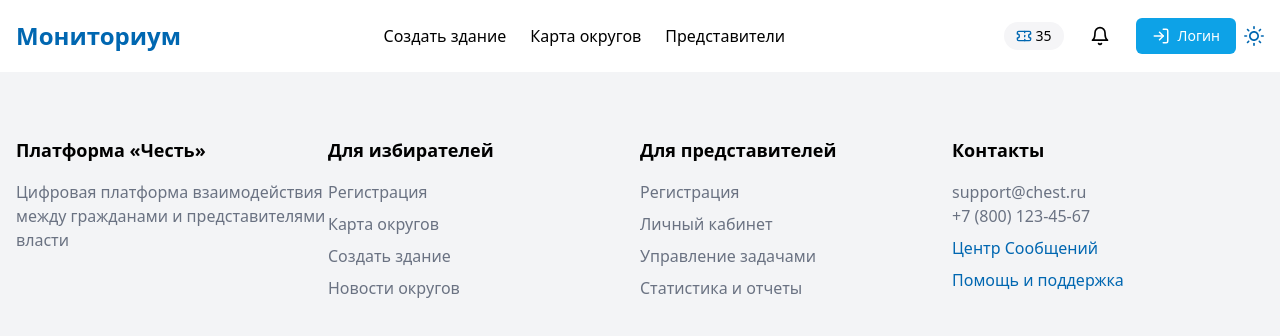
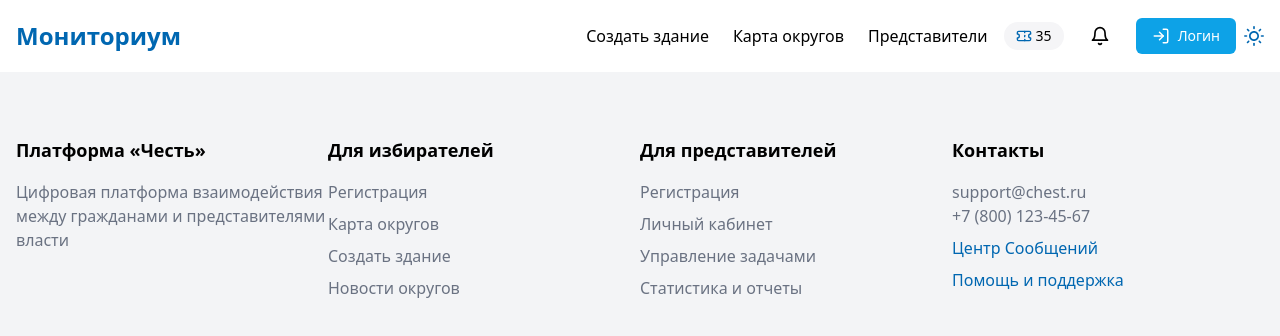
Before and after one commit to Bogdan-Bulavko/honor, a Vue app: page / in a window 1280 px wide. Shown: the top 336 px of the page. Built offline with nearby package versions, Linux system fonts and the light colour scheme.

Commit message:
fix bugs in header on logo

```diff
--- a/src/components/HeaderHome.vue
+++ b/src/components/HeaderHome.vue
@@ -13,13 +13,14 @@ const { onSwitchTheme } = storeDarktheme
 
 <template>
   <header class="bg-white dark:bg-blue-950 shadow-sm p-4">
-    <div class="flex justify-between items-center max-w-[1280px] m-auto">
+    <div class="flex justify-between items-center max-sm:flex-col max-w-[1280px] m-auto">
       <RouterLink
         to="/honor/"
-        class="text-2xl font-bold text-honor-blue dark:text-white dark:hover:text-honor-blue dark:transition-colors"
+        class="max-md:mb-3 text-2xl font-bold text-honor-blue dark:text-white dark:hover:text-honor-blue dark:transition-colors"
         >Мониториум</RouterLink
       >
-      <nav class="max-sm:hidden dark:text-white">
+      <div class="flex items-center">
+        <nav class="max-md:hidden dark:text-white">
           <ul class="flex">
             <li>
               <a
@@ -170,6 +171,7 @@ const { onSwitchTheme } = storeDarktheme
           </div>
         </div>
       </div>
+    </div>
   </header>
 </template>
 
```
Also changed, not shown: 4 other files (tests, documents, lock files or other folders). Lines whose indentation alone changed are shown as unchanged.
